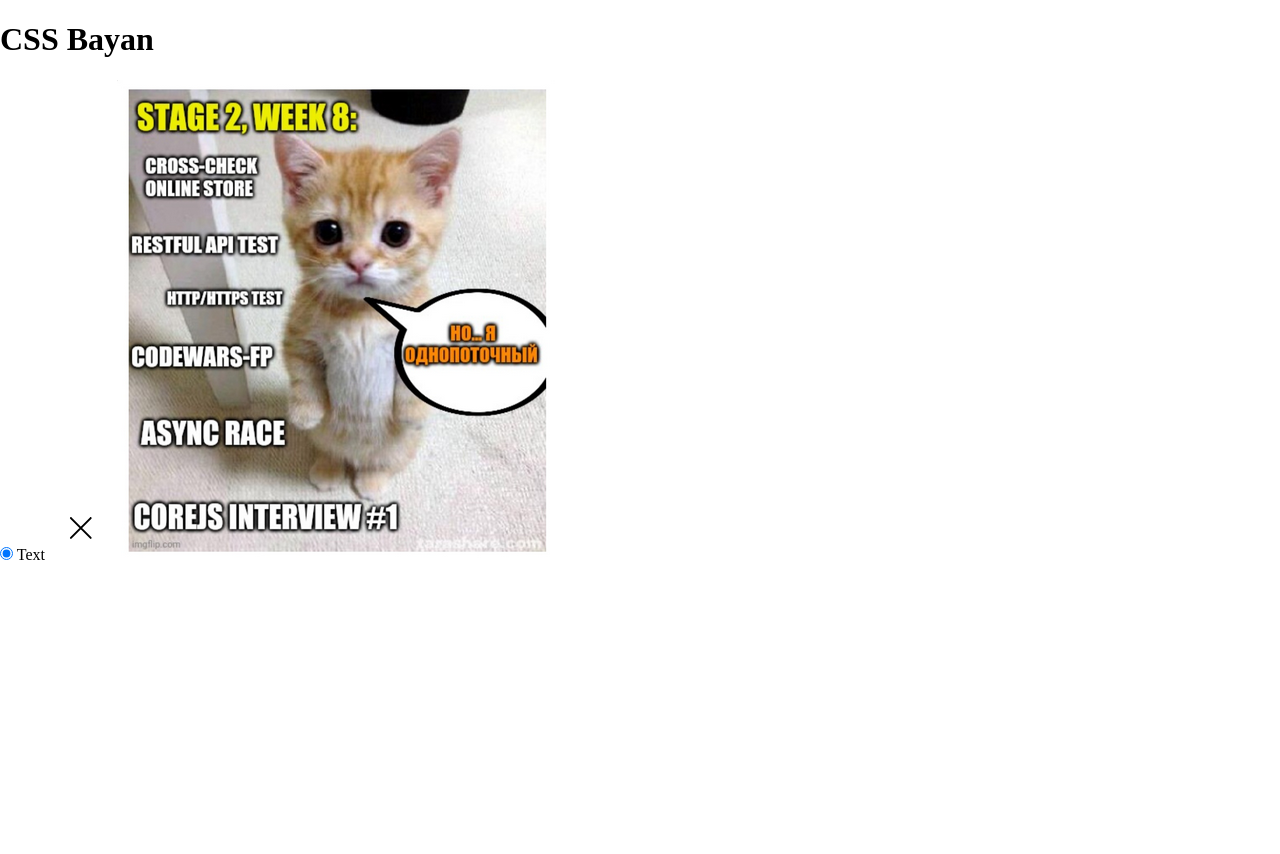
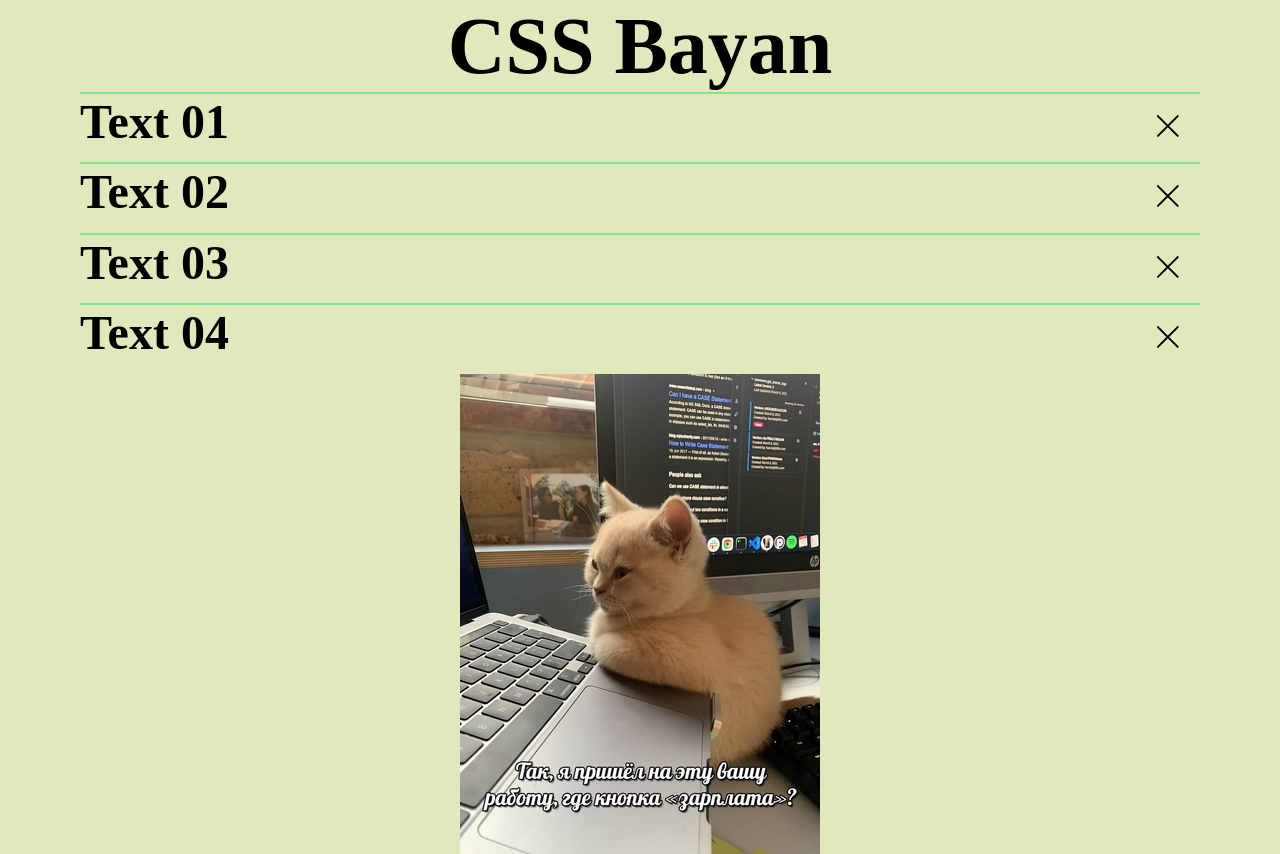
Before and after one commit to letanatol/cssBayan, a plain HTML site: page cssBayan/index.html in a window 1280 px wide. Before the commit the page ends 800 px from the top, so only its background shows below. Drawn offline with Linux system fonts and the light colour scheme.

Commit message:
feat: add bacis css (Fri, Mar 10, 2023  9:47:01 PM)

```diff
--- a/cssBayan/index.html
+++ b/cssBayan/index.html
@@ -1,5 +1,6 @@
 <!DOCTYPE html>
 <html lang="en">
+
 <head>
 	<meta charset="UTF-8">
 	<meta http-equiv="X-UA-Compatible" content="IE=edge">
@@ -8,23 +9,23 @@
 	<link rel="stylesheet" href="styles/style.css">
 	<title>cssBayan</title>
 </head>
+
 <body>
 	<div class="wrapper">
 		<header class="header">
 			<h1>CSS Bayan</h1>
 		</header>
 
+
 		<div class="accordion">
 			<div class="accordion__item">
 				<input type="radio" class="accordion__input" id="01" name="accord" checked>
-				<label for="01">
+				<label for="01" class="accordion__label">
 					<span class="label__header">
-						<span class="label__tile">Text</span>
-						<span class="label__icon">
-							<img src="./assets/icon.svg" alt="icon" class="label__icon-img">
-						</span>
+						<span class="label__tile">Text 01</span>
+						<span class="label__icon"><img src="./assets/icon.svg" alt="icon" class="label__icon-img"></span>
 					</span>
-					<span class="label__content">
+					<span class="label__content hidden">
 						<span class="label__image">
 							<img src="./assets/01.png" alt="Meme" class="label__image-meme">
 						</span>
@@ -32,8 +33,66 @@
 				</label>
 			</div>
 
+
+
+
+
+
+
+
+			<div class="accordion__item">
+				<input type="radio" class="accordion__input" id="02" name="accord">
+				<label for="02" class="accordion__label">
+					<span class="label__header">
+						<span class="label__tile">Text 02</span>
+						<span class="label__icon">
+							<img src="./assets/icon.svg" alt="icon" class="label__icon-img">
+						</span>
+					</span>
+					<span class="label__content hidden">
+						<span class="label__image">
+							<img src="./assets/02.png" alt="Meme" class="label__image-meme">
+						</span>
+					</span>
+				</label>
+			</div>
+			<div class="accordion__item">
+				<input type="radio" class="accordion__input" id="03" name="accord">
+				<label for="03" class="accordion__label">
+					<span class="label__header">
+						<span class="label__tile">Text 03</span>
+						<span class="label__icon">
+							<img src="./assets/icon.svg" alt="icon" class="label__icon-img">
+						</span>
+					</span>
+					<span class="label__content hidden">
+						<span class="label__image">
+							<img src="./assets/03.png" alt="Meme" class="label__image-meme">
+						</span>
+					</span>
+				</label>
+			</div>
+			<div class="accordion__item">
+				<input type="radio" class="accordion__input" id="04" name="accord">
+				<label for="04" class="accordion__label">
+					<span class="label__header">
+						<span class="label__tile">Text 04</span>
+						<span class="label__icon">
+							<img src="./assets/icon.svg" alt="icon" class="label__icon-img">
+						</span>
+					</span>
+					<span class="label__content">
+						<span class="label__image">
+							<img src="./assets/04.png" alt="Meme" class="label__image-meme">
+						</span>
+					</span>
+				</label>
+			</div>
+
+
 		</div>
 	</div>
 
 </body>
+
 </html>
--- a/cssBayan/styles/style.css
+++ b/cssBayan/styles/style.css
@@ -0,0 +1,55 @@
+body {
+	font-family: Verdana sans-serif;
+	background-color: rgb(225, 232, 188);
+}
+
+.wrapper {
+	max-width: 70rem;
+	margin: 0 auto;
+}
+
+
+h1 {
+	margin: 0;
+	text-align: center;
+	font-size: 5.0rem;
+}
+
+.label__header {
+	display: flex;
+	justify-content: space-between;
+}
+
+.label__tile {
+	font-size: 3.0rem;
+	font-weight: 700;
+}
+
+.label__image {
+	display: flex;
+	justify-content: center;
+}
+
+.hidden {
+	display: none;
+}
+
+input {
+	appearance: none;
+	position: absolute;
+}
+
+.accordion__item {
+	justify-content: space-between;
+	align-items: center;
+	text-align: left;
+	cursor: pointer;
+}
+
+.accordion__label {
+	display: flex;
+	flex-direction: column;
+	border-top: 2px solid #83e48d;
+	cursor: pointer;
+	position: relative;
+}
```
